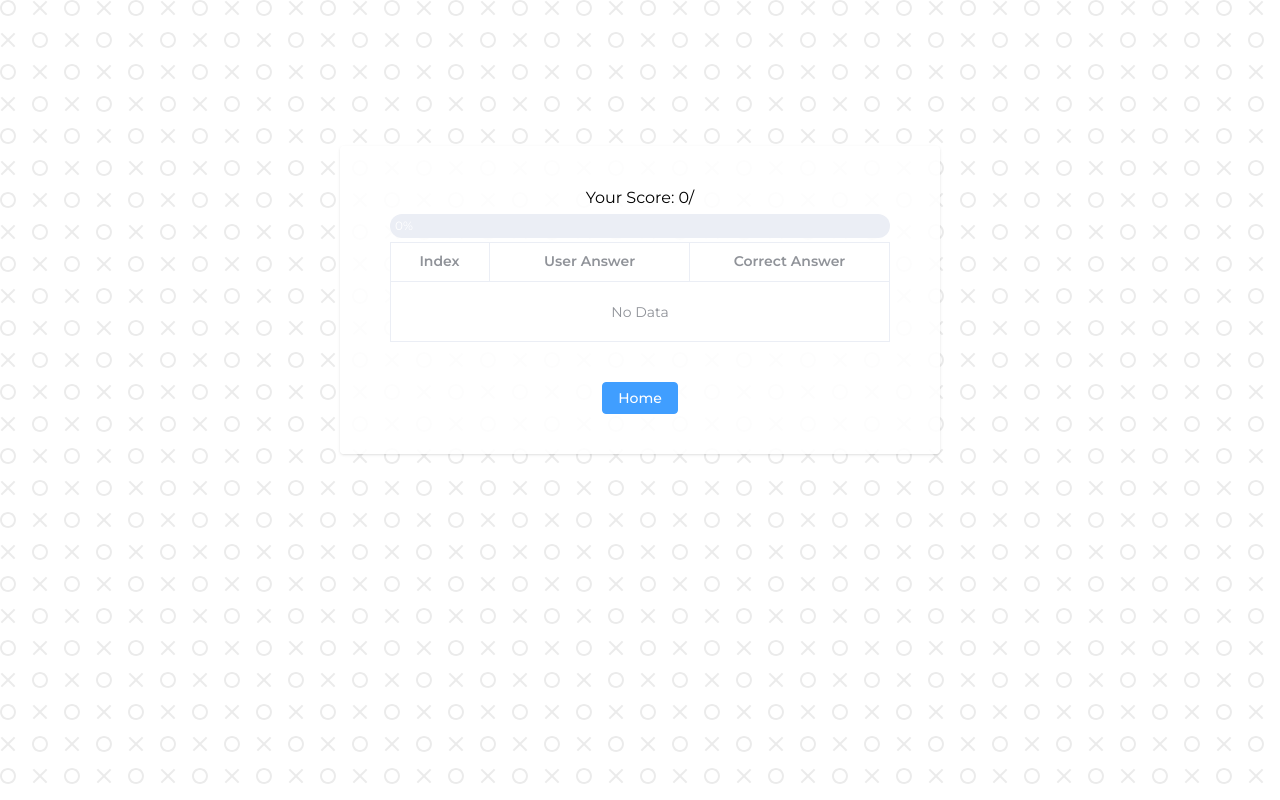
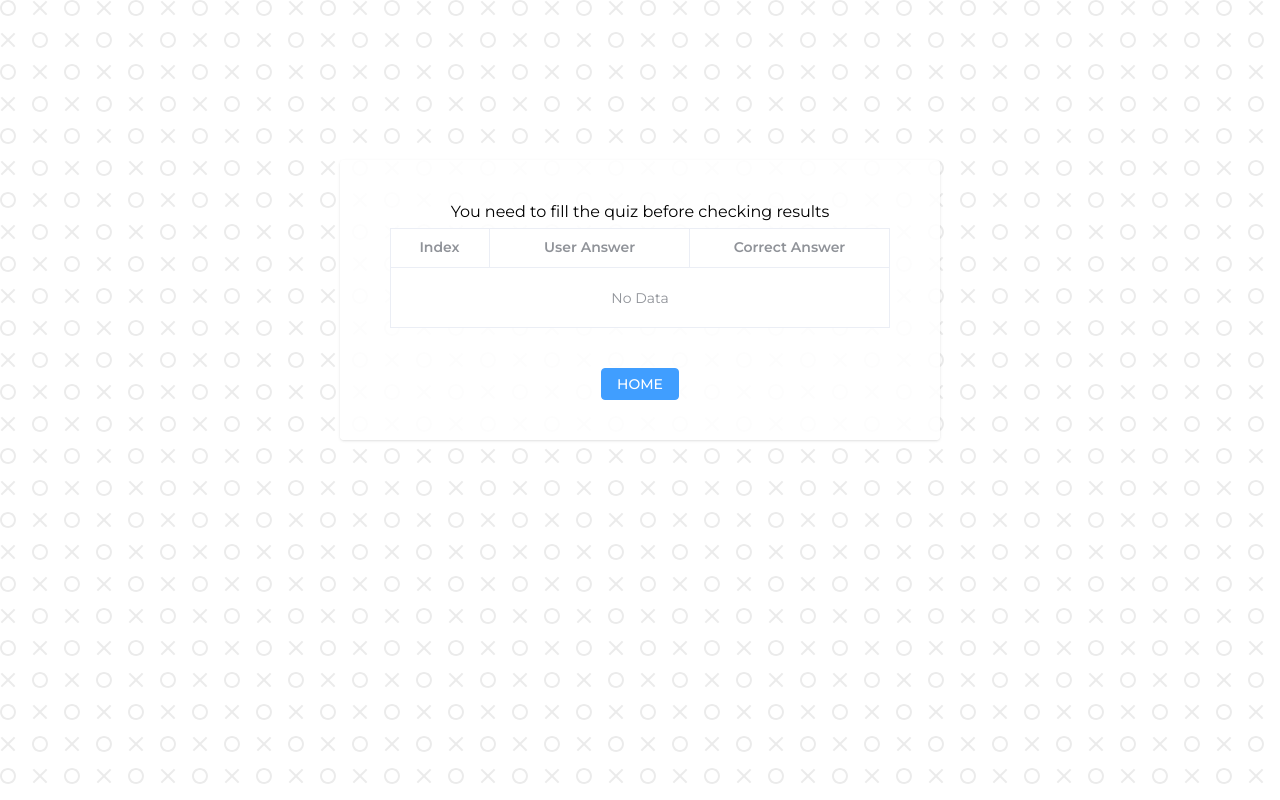
Before and after one commit to jakubhajduk53/quiz-2025, a Vue app: page /results in a window 1280 px wide. Built offline with nearby package versions, Linux system fonts and the light colour scheme.

Commit message:
feat: change text in buttons and add error handling

```diff
--- a/src/views/HomeView.vue
+++ b/src/views/HomeView.vue
@@ -26,7 +26,7 @@
     </div>
     <RouterLink to="quiz"
       ><el-button type="primary" :size="primaryButton" class="shadow-sm"
-        >Start</el-button
+        >START</el-button
       >
     </RouterLink>
   </div>
--- a/src/views/ResultsView.vue
+++ b/src/views/ResultsView.vue
@@ -25,6 +25,7 @@
     class="flex flex-col justify-center items-center text-center gap-5 md:gap-10 w-[600px] m-5 px-5 py-10 rounded-sm transform -translate-y-25 bg-white/90 shadow-sm"
   >
     <div class="flex flex-col gap-1">
+      <div v-if="quizStore.getQuizLength">
         <p>Your Score: {{ score }}/{{ quizStore.getQuizLength }}</p>
         <el-progress
           :text-inside="true"
@@ -32,6 +33,8 @@
           :percentage="percentage"
           status="success"
         />
+      </div>
+      <div v-else>You need to fill the quiz before checking results</div>
       <DetailsElement />
     </div>
     <RouterLink to="/">
@@ -39,7 +42,7 @@
         type="primary"
         :size="secondaryButton"
         @click="quizStore.resetQuiz"
-        >Home</el-button
+        >HOME</el-button
       >
     </RouterLink>
   </div>
```
Lines whose indentation alone changed are shown as unchanged.
